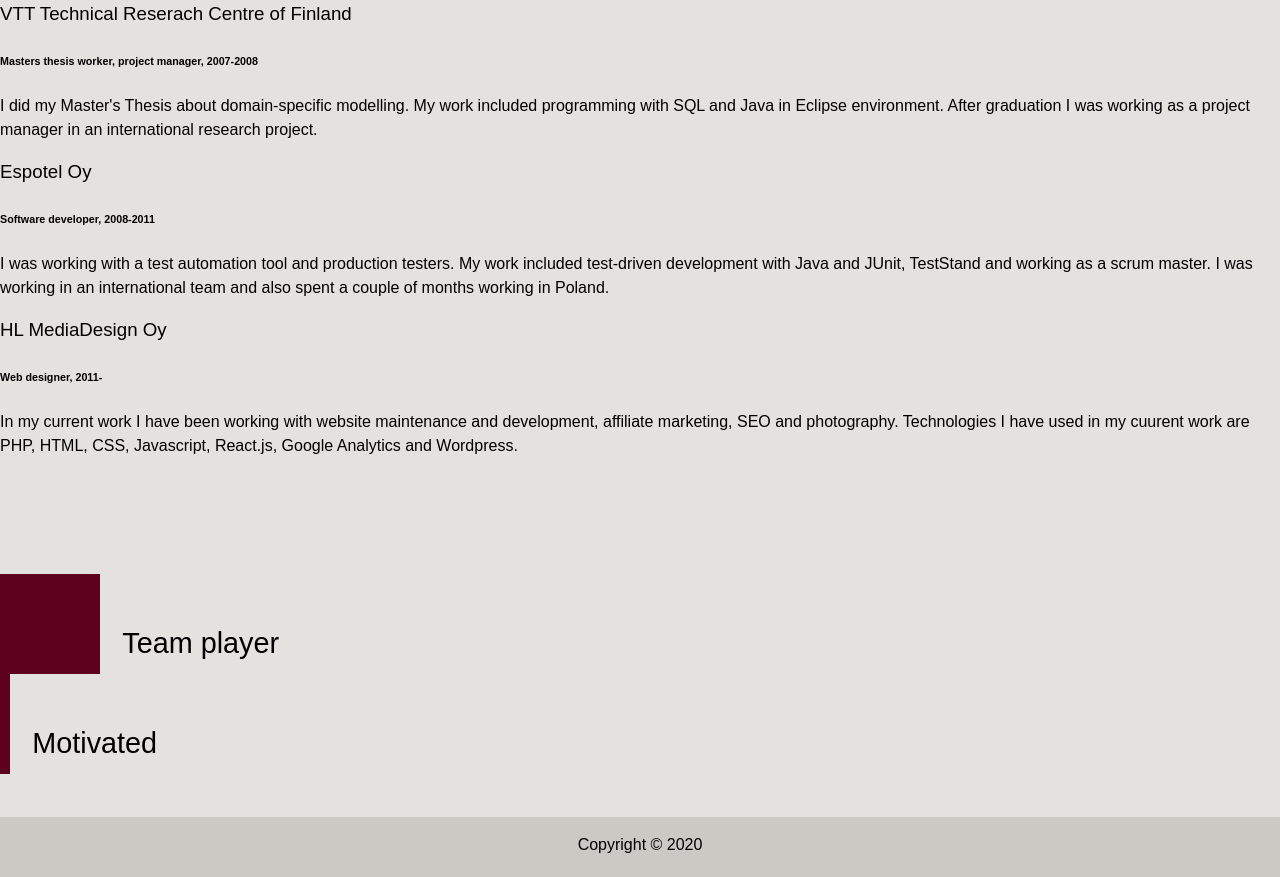
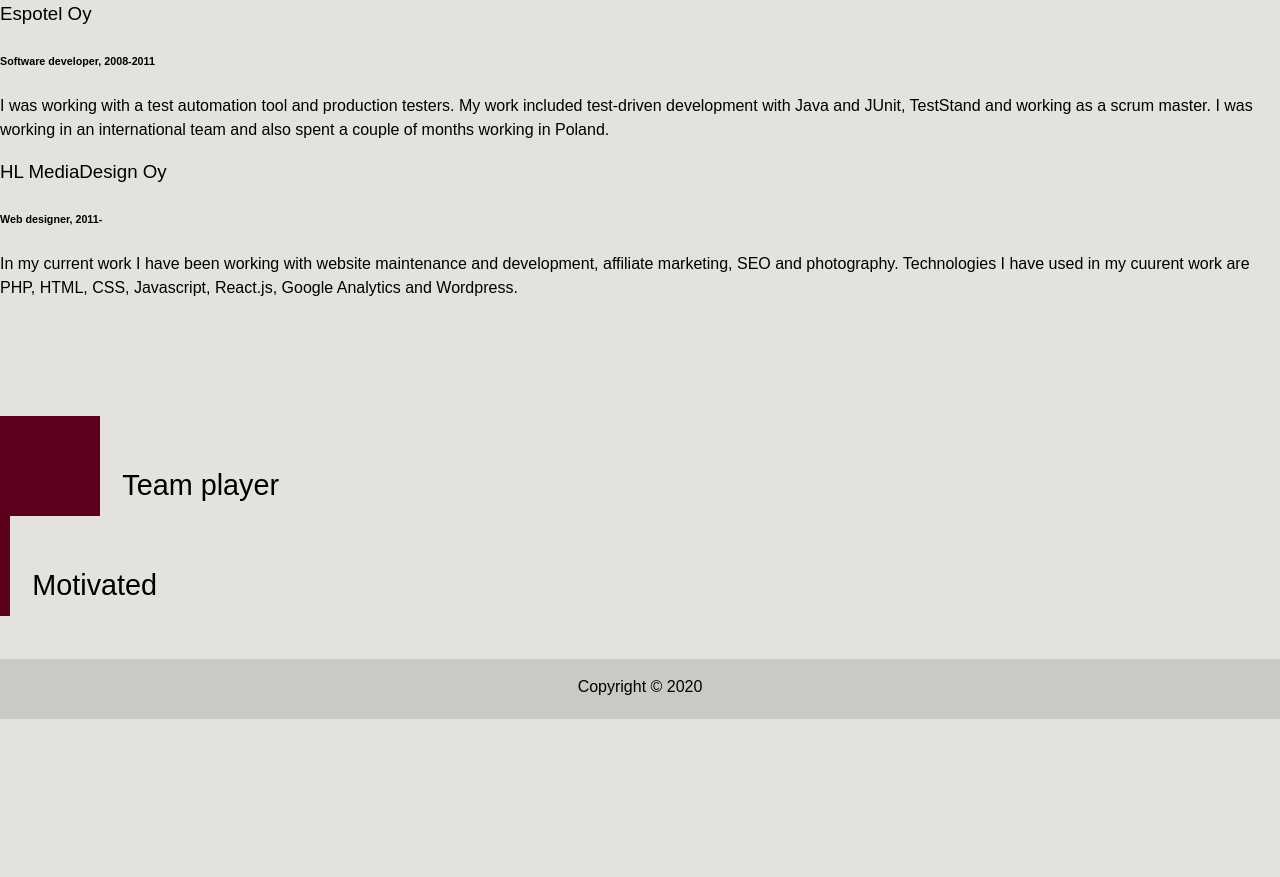
Before and after one commit to skis84/portfolio, a website: page about.html in a window 1280 px wide. After the commit the page ends 800 px from the top, so only its background shows below. Drawn offline with Linux system fonts and the light colour scheme.

Commit message:
Update about.html

```diff
--- a/about.html
+++ b/about.html
@@ -18,13 +18,7 @@
 
 
         </div>
-        <div class="job job-1">
-          <h3>VTT Technical Reserach Centre of Finland</h3>
-          <h6>Masters thesis worker, project manager, 2007-2008</h6>
-          <p>
-            I did my Master's Thesis about domain-specific modelling. My work included programming with SQL and Java in Eclipse environment. After graduation I was working as a project manager in an international research project.
-          </p>
-        </div>
+
         <div class="job job-2">
           <h3>Espotel Oy</h3>
           <h6>Software developer, 2008-2011</h6>
```
